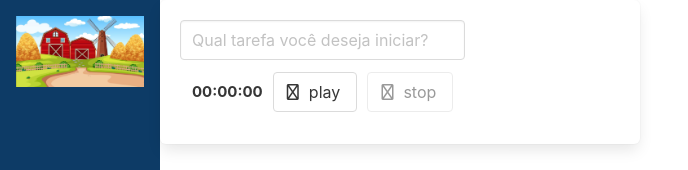
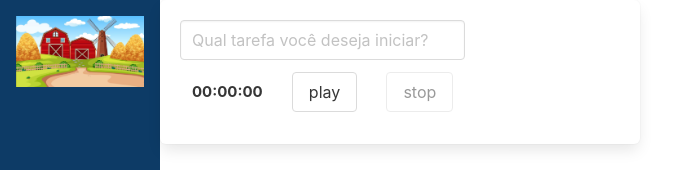
Before and after one commit to georgia-rocha/tracker, a Vue app: page / in a window 1280 px wide. Shown: the top 170 px of the page, without its empty margins (0-688 px from the left). Built offline with nearby package versions, Linux system fonts and the light colour scheme.

Commit message:
fix: ajustando Temporizador

```diff
--- a/src/components/Temporizador.vue
+++ b/src/components/Temporizador.vue
@@ -2,15 +2,9 @@
   <div class="is-flex is-align-items-center is-justify-content-space-between">
     <Cronometro :tempoEmSegundos="tempoEmSegundos" />
     <button class="button" @click="iniciar" :disabled="cronometroAtivo">
-      <span class="icon">
-        <i class="fas fa-play"></i>
-      </span>
       <span>play</span>
     </button>
     <button class="button" @click="finalizar" :disabled="!cronometroAtivo">
-      <span class="icon">
-        <i class="fas fa-stop"></i>
-      </span>
       <span>stop</span>
     </button>
   </div>
```
